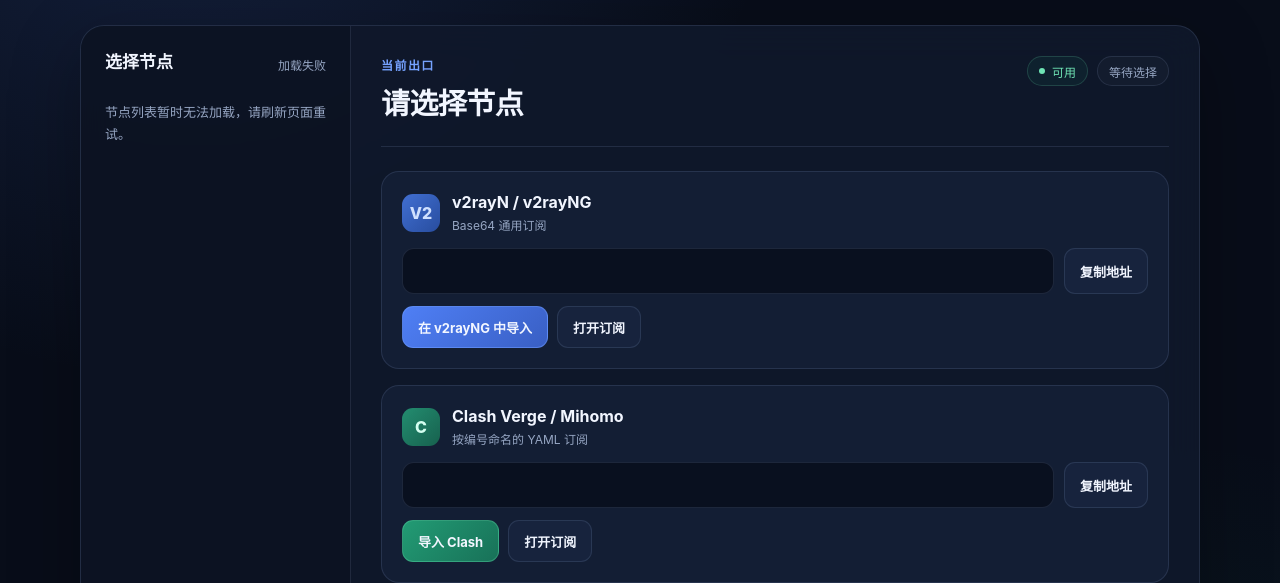
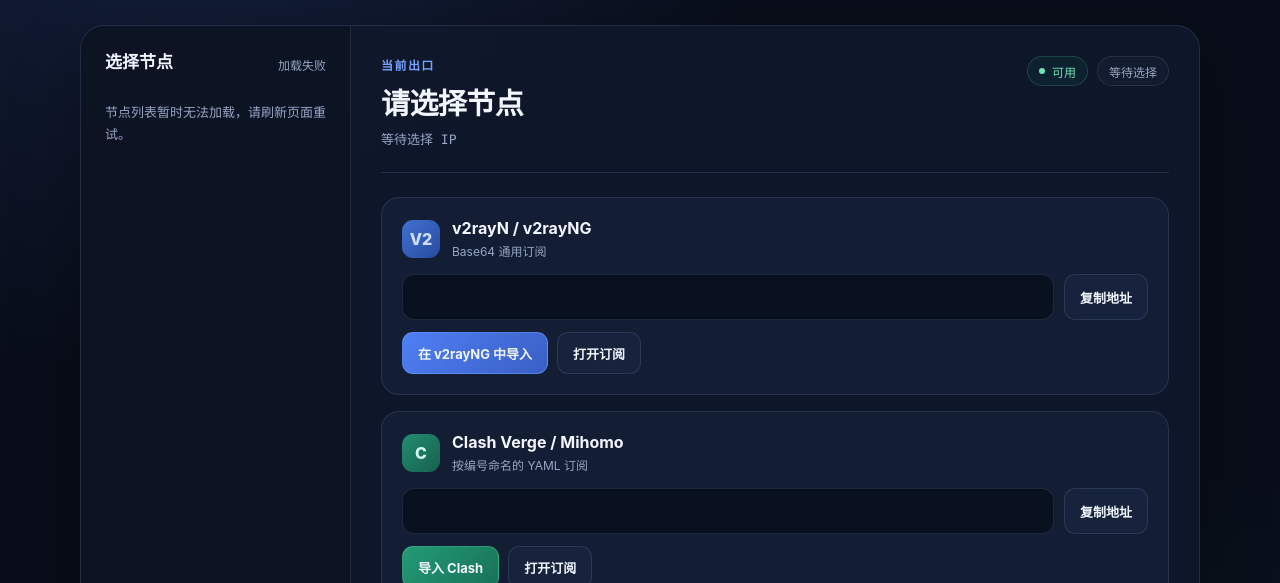
Before and after one commit to idadawn/sing-box-deploy, a website: page cloudflare-pages-sub/index.html in a window 1280 px wide. Shown: the part 217-800 px from the top of the page. Drawn offline with Linux system fonts and the light colour scheme; no server answers.

Commit message:
feat: show ISP addresses on subscription homepage

```diff
--- a/cloudflare-pages-sub/index.html
+++ b/cloudflare-pages-sub/index.html
@@ -230,6 +230,13 @@
       font-weight: 700;
       letter-spacing: 0.12em;
       text-transform: uppercase;
+    }
+
+    .selected-host {
+      margin: 7px 0 0;
+      color: var(--muted);
+      font-family: "SFMono-Regular", Consolas, monospace;
+      font-size: 13px;
     }
 
     .details-head h2 {
@@ -534,6 +541,7 @@
           <div>
             <p class="eyebrow">当前出口</p>
             <h2 id="selectedName">请选择节点</h2>
+            <p id="selectedHost" class="selected-host">等待选择 IP</p>
           </div>
           <div class="status-group">
             <span class="status">可用</span>
@@ -633,6 +641,7 @@
       list: document.getElementById('nodeList'),
       count: document.getElementById('nodeCount'),
       name: document.getElementById('selectedName'),
+      host: document.getElementById('selectedHost'),
       expiry: document.getElementById('selectedExpiry'),
       v2Url: document.getElementById('v2Url'),
       clashUrl: document.getElementById('clashUrl'),
@@ -664,6 +673,7 @@
       const shadowrocketModuleUrl = absoluteUrl(entry.shadowrocket_module || '/sr');
 
       elements.name.textContent = entry.id;
+      elements.host.textContent = entry.host || 'IP 未提供';
       elements.expiry.textContent = `到期 ${entry.expires}`;
       elements.v2Url.value = v2Url;
       elements.clashUrl.value = clashUrl;
@@ -708,7 +718,7 @@
 
       const expiry = document.createElement('span');
       expiry.className = 'node-expiry';
-      expiry.textContent = `到期 ${entry.expires}`;
+      expiry.textContent = `${entry.host || 'IP 未提供'} · 到期 ${entry.expires}`;
 
       const arrow = document.createElement('span');
       arrow.className = 'node-arrow';
```
Also changed, not shown: README.md, 2 other files.
